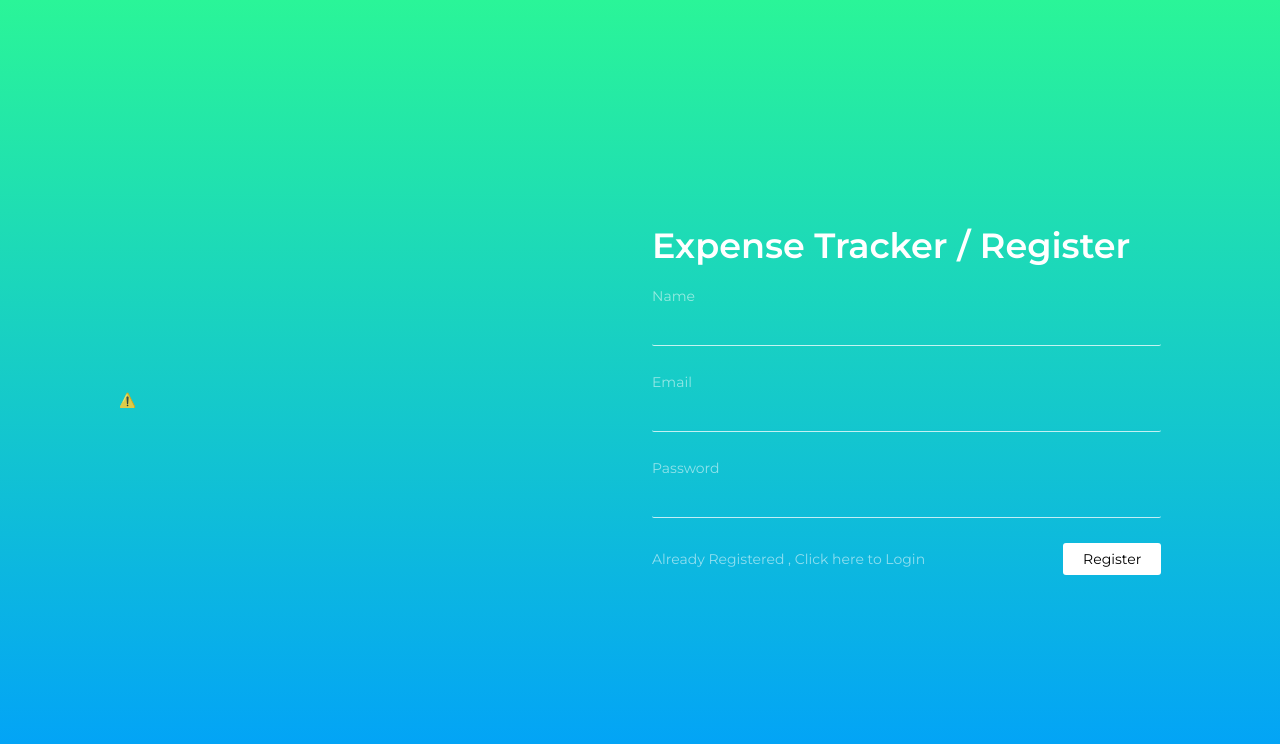
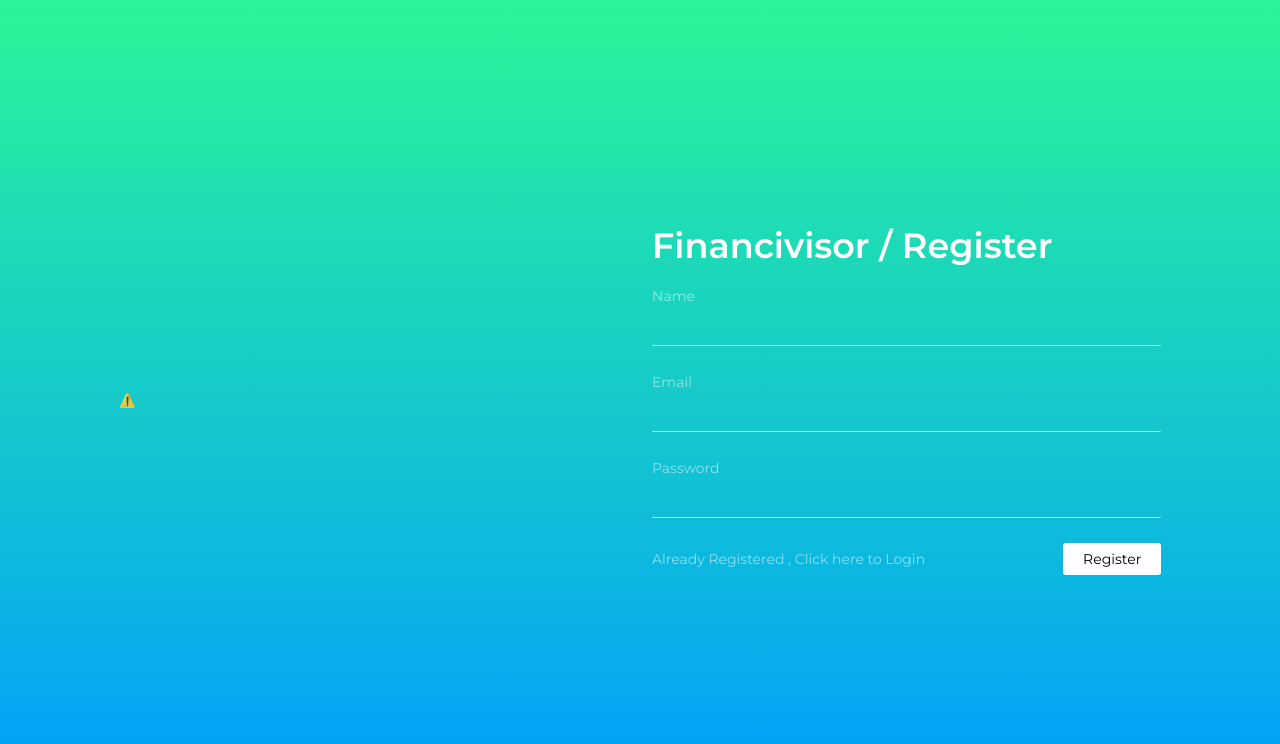
Before and after one commit to Sparshg3011/Financivisor, a React (Create React App) app in the folder client/: page /register in a window 1280 px wide. Shown: the top 744 px of the page. Built offline with nearby package versions, Linux system fonts and the light colour scheme; no server answers.

Commit message:
Update Register.js

```diff
--- a/client/src/pages/Register.js
+++ b/client/src/pages/Register.js
@@ -42,7 +42,7 @@ function Register() {
                 </div>
                 <div className='col-md-5'>
                     <Form layout='vertical' onFinish={onFinish}>
-                        <h1>Expense Tracker / Register</h1>
+                        <h1>Financivisor / Register</h1>
                         <Form.Item label="Name" name="name">
                             <Input />
                         </Form.Item>
```
